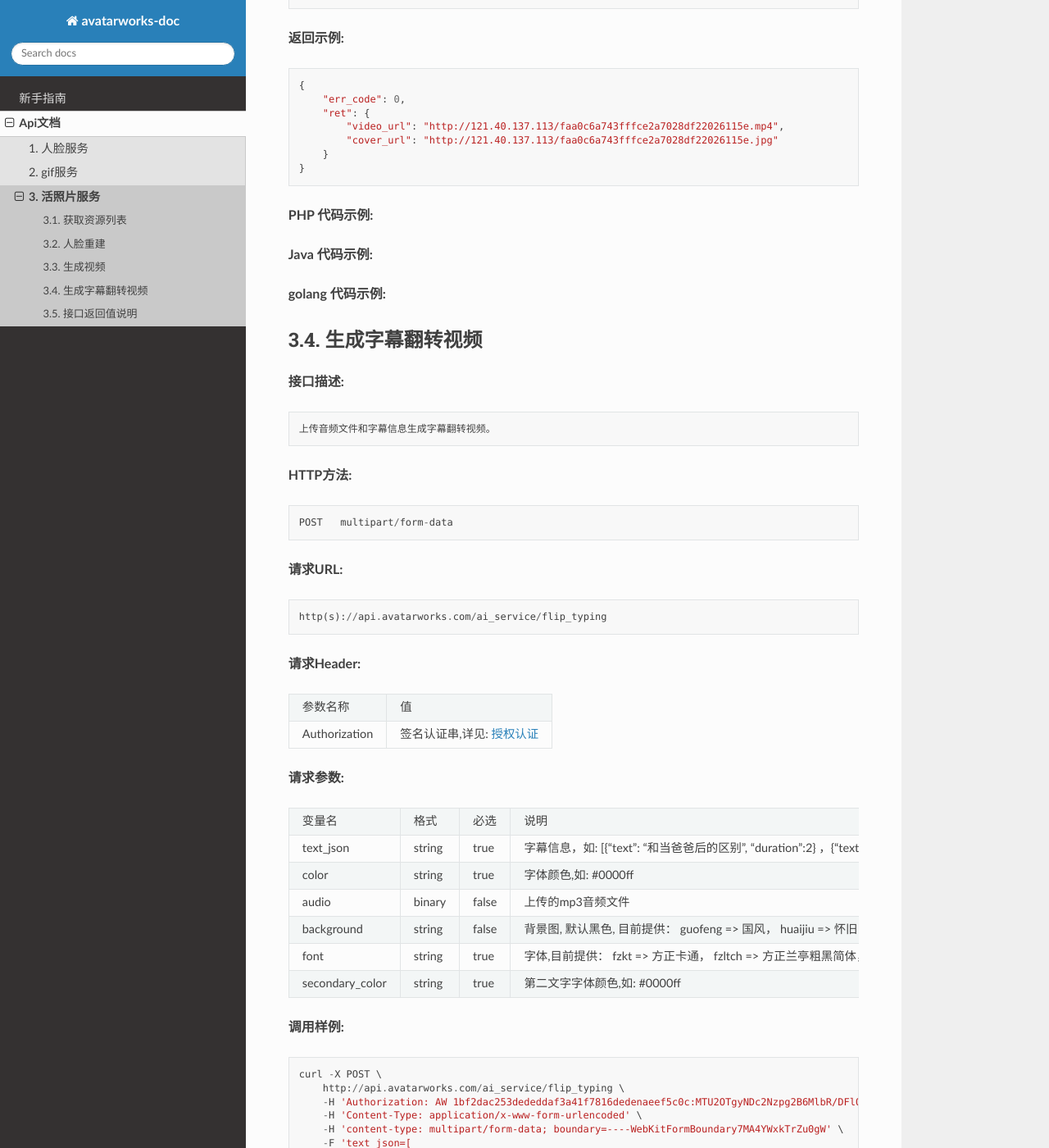
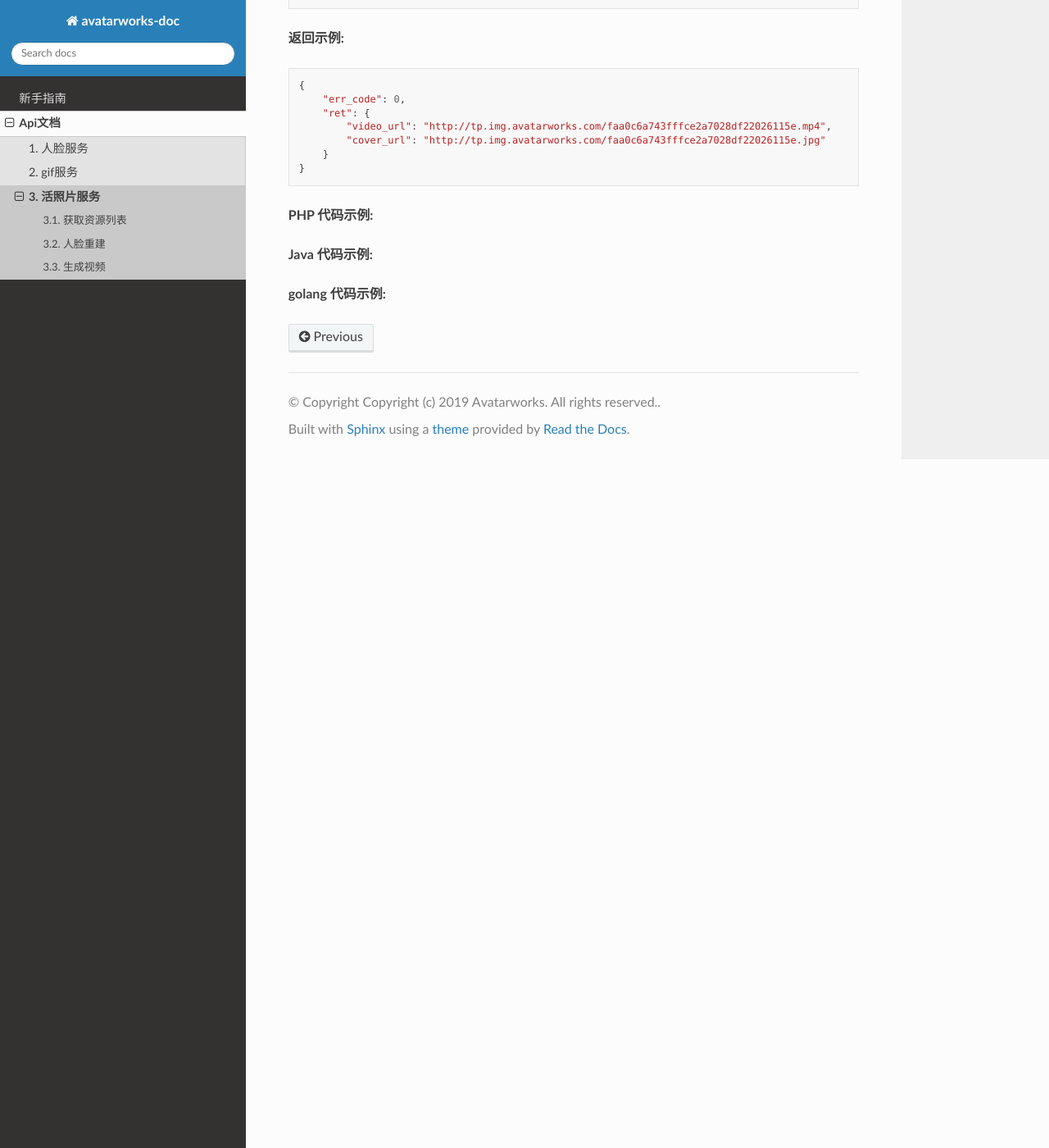
Before and after one commit to avatarworks/doc, a Sphinx documentation site: the page built from source/api/talking_photo.rst, in a window 1280 px wide and 1400 px high, scrolled down 4129 px. Shown: the whole window at 82% size. Built offline with Sphinx 7.4.7 and the Read the Docs theme 2.0.0, drawn with Linux system fonts in a browser that asks for light colours; some of the changed text lies outside the part shown.

Commit message:
talkingphoto服务文档调整

```diff
--- a/source/api/talking_photo.rst
+++ b/source/api/talking_photo.rst
@@ -16,7 +16,7 @@
 **请求URL:**
 ::
 
-   http(s)://api.avatarworks.com/ai_service/resources
+   http(s)://api.avatarworks.com/service/v1/talkingphoto/resources
 
 **请求Header:**
 
@@ -43,7 +43,7 @@
 ::
 
     curl -X GET \
-        http://api.avatarworks.com/ai_service/resources \
+        http://api.avatarworks.com/service/v1/talkingphoto/resources \
         -H 'Authorization: AW 1bf2dac253dea653b9af3a41f7816dd5aeef5c0c:MTU1Mzg0MDYxNDrI0UoB6Nghb9AvxaNVlImCTLRyNPQAsHJji3u8xWa/vw==' \
         -H 'Content-Type: application/x-www-form-urlencoded'
 
@@ -90,7 +90,7 @@
 **请求URL:**
 ::
 
-   http(s)://api.avatarworks.com/ai_service/face_recon
+   http(s)://api.avatarworks.com/service/v1/talkingphoto/face_recon
 
 **请求Header:**
 
@@ -115,7 +115,7 @@
 ::
 
     curl -X POST \
-        http://api.avatarworks.com/ai_service/face_recon \
+        http://api.avatarworks.com/service/v1/talkingphoto/face_recon \
         -H 'Authorization: AW 1bf2dac253dea653b9af3a41f7816dd5aeef5c0c:MTU1Mzg0MDYxNDrI0UoB6Nghb9AvxaNVlImCTLRyNPQAsHJji3u8xWa/vw==' \
         -H 'Content-Type: application/x-www-form-urlencoded' \
         -H 'content-type: multipart/form-data; boundary=----WebKitFormBoundary7MA4YWxkTrZu0gW' \
@@ -172,7 +172,7 @@
 **请求URL:**
 ::
 
-   http(s)://api.avatarworks.com/ai_service/gen_video
+   http(s)://api.avatarworks.com/service/v1/talkingphoto/gen_video
 
 **请求Header:**
 
@@ -209,7 +209,7 @@
 ::
 
     curl -X POST \
-        http://api.avatarworks.com/ai_service/gen_video \
+        http://api.avatarworks.com/service/v1/talkingphoto/gen_video \
         -H 'Authorization: AW 1bf2dac253dea653b9af3a41f7816dd5aeef5c0c:MTU2NjQ3MzAyNjoMUtsgdpDabFysh3ABY3BKkmS+DCxuAx9mgMglB4/cCA==' \
         -H 'content-type: multipart/form-data; boundary=----WebKitFormBoundary7MA4YWxkTrZu0gW' \
         -F audio=@/home/jun54555/Downloads/TP_m042.mp3 \
@@ -245,8 +245,8 @@
     {
         "err_code": 0,
         "ret": {
-            "video_url": "http://121.40.137.113/faa0c6a743fffce2a7028df22026115e.mp4",
-            "cover_url": "http://121.40.137.113/faa0c6a743fffce2a7028df22026115e.jpg"
+            "video_url": "http://tp.img.avatarworks.com/faa0c6a743fffce2a7028df22026115e.mp4",
+            "cover_url": "http://tp.img.avatarworks.com/faa0c6a743fffce2a7028df22026115e.jpg"
         }
     }
 
@@ -261,125 +261,3 @@
 
 
 **golang 代码示例:**
-
-
-生成字幕翻转视频
----------------------
-**接口描述:**
-::
-
-    上传音频文件和字幕信息生成字幕翻转视频。
-
-**HTTP方法:**
-::
-
-    POST   multipart/form-data
-
-**请求URL:**
-::
-
-   http(s)://api.avatarworks.com/ai_service/flip_typing
-
-**请求Header:**
-
-+---------------------+---------------------------------+
-| 参数名称	          | 值                              |
-+---------------------+---------------------------------+
-| Authorization       |签名认证串,详见: :ref:`授权认证` |
-+---------------------+---------------------------------+
-
-
-**请求参数:**
-
-+------------------------+------------+---------+------------------------------------------+
-| 变量名                 | 格式       | 必选    | 说明                                     |
-+------------------------+------------+---------+------------------------------------------+
-| text_json              |   string   | true    | 字幕信息，如: [{"text":                  |
-|                        |            |         | "和当爸爸后的区别", "duration":2}        |
-|                        |            |         | ，{"text":"hello, world", "duration"     |
-|                        |            |         | :0.5}]，其中duration表示字幕延时时长     |
-|                        |            |         | ，类型为float                            |
-+------------------------+------------+---------+------------------------------------------+
-| color                  |   string   | true    | 字体颜色,如: #0000ff                     |
-+------------------------+------------+---------+------------------------------------------+
-| audio                  |   binary   | false   | 上传的mp3音频文件                        |
-+------------------------+------------+---------+------------------------------------------+
-| background             |   string   | false   | 背景图, 默认黑色, 目前提供：             |
-|                        |            |         | guofeng  => 国风，                       |
-|                        |            |         | huaijiu  => 怀旧，                       |
-|                        |            |         | wenyi  => 文艺，                         |
-|                        |            |         | wenqing  => 温情，                       |
-|                        |            |         | katong => 卡通，                         |
-+------------------------+------------+---------+------------------------------------------+
-| font                   |   string   | true    | 字体,目前提供：                          |
-|                        |            |         | fzkt => 方正卡通，                       |
-|                        |            |         | fzltch => 方正兰亭粗黑简体，             |
-|                        |            |         | fzmw => 方正喵呜简体，                   |
-|                        |            |         | fzqt => 方正启体简体，                   |
-|                        |            |         | hkhb => 华康海报体                       |
-+------------------------+------------+---------+------------------------------------------+
-| secondary_color        |   string   | true    | 第二文字字体颜色,如: #0000ff             |
-+------------------------+------------+---------+------------------------------------------+
-
-**调用样例:**
-
-::
-
-    curl -X POST \
-        http://api.avatarworks.com/ai_service/flip_typing \
-        -H 'Authorization: AW 1bf2dac253dededdaf3a41f7816dedenaeef5c0c:MTU2OTgyNDc2Nzpg2B6MlbR/DFlOhtS6XAo7HsCMPkWla0mzVvt8E4PasA==' \
-        -H 'Content-Type: application/x-www-form-urlencoded' \
-        -H 'content-type: multipart/form-data; boundary=----WebKitFormBoundary7MA4YWxkTrZu0gW' \
-        -F 'text_json=[
-          {"text":"和当爸爸后的区别", "duration":2},
-          {"text":"hello, world", "duration":0.5},
-          {"text":"一觉睡到大天亮", "duration":1.75},
-          {"text":"现在", "duration":0.5},
-          {"text":"隔点就起床", "duration":1.25},
-          {"text":"以前是", "duration":0.75},
-          {"text":"nice shot", "duration":0.5},
-          {"text":"体育频道肥皂剧", "duration":1.75},
-          {"text":"现在是", "duration":0.75}
-      ]' \
-        -F 'background=katong' \
-        -F 'color=#0000ff' \
-        -F 'font=fzkt' \
-        -F 'secondary_color=#000000'
-
-**返回示例:**
-
-::
-
-    {
-        "err_code": 0,
-        "ret": "http://121.40.137.113/e9abdda9e4b5b4d9c06c5ccfc6952a9a.mp4"
-    }
-
-
-**PHP 代码示例:**
-
-
-**Java 代码示例:**
-
-
-**golang 代码示例:**
-
-
-接口返回值说明
----------------------
-
-+--------------+----------------------+
-| -10002       | 参数有误             |
-+--------------+----------------------+
-| -10003       | 生成anim出错         |
-+--------------+----------------------+
-| -10004       | 权限认证有误         |
-+--------------+----------------------+
-| -10005       | 没有上传音频         |
-+--------------+----------------------+
-| -10006       | 没有上传图片         |
-+--------------+----------------------+
-| -10007       | 人脸重建系统出错     |
-+--------------+----------------------+
-| -10008       | 字体不存在           |
-+--------------+----------------------+
```
